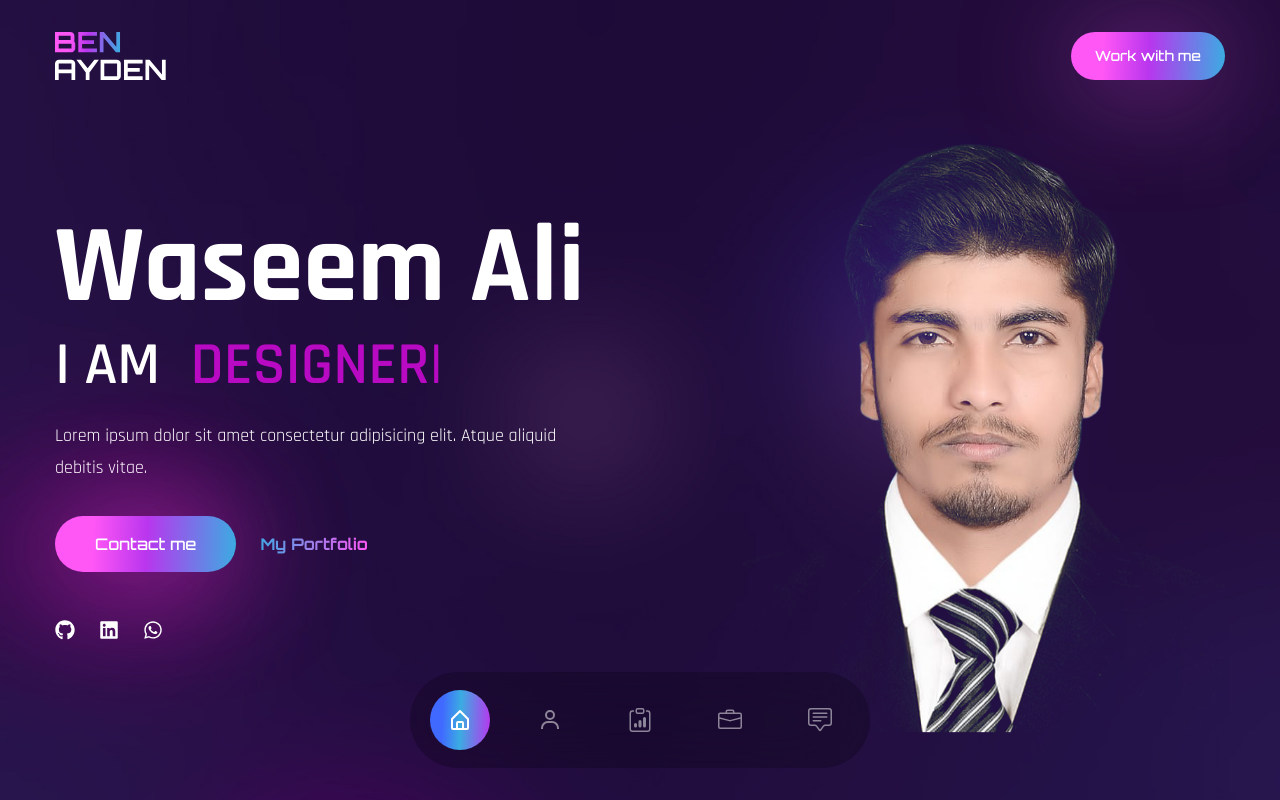
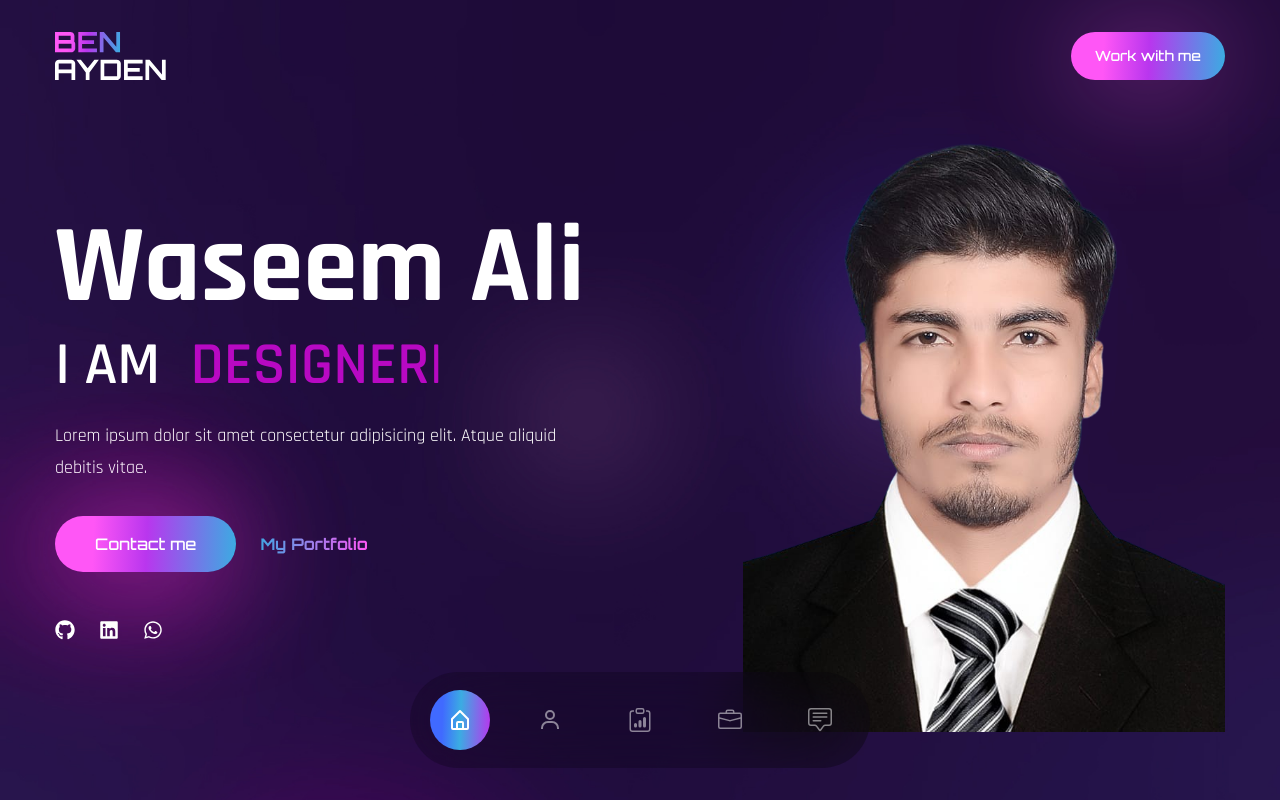
Before and after one commit to WaseemAliSargani/MyPortfolio, a React (Create React App) app: page / in a window 1280 px wide. Shown: the top 800 px of the page. Built offline with nearby package versions, Linux system fonts and the light colour scheme; the HTML template or start-up script is replaced by a standard one; a web font is replaced by a local one.

Commit message:
apply Aos

```diff
--- a/package.json
+++ b/package.json
@@ -6,6 +6,7 @@
     "@testing-library/jest-dom": "^5.16.5",
     "@testing-library/react": "^13.4.0",
     "@testing-library/user-event": "^13.5.0",
+    "aos": "^2.3.4",
     "react": "^18.2.0",
     "react-dom": "^18.2.0",
     "react-scripts": "5.0.1",
--- a/src/App.js
+++ b/src/App.js
@@ -1,4 +1,4 @@
-import React from 'react';
+import React, { useEffect } from 'react';
 // components
 import Banner from './components/Banner';
 import Header from './components/Header';
@@ -7,8 +7,17 @@ import About from './components/About';
 import Services from './components/Services';
 import Work from './components/Work';
 import Contact from './components/Contact';
+import Aos from 'aos';
+import 'aos/dist/aos.css';
 
 const App = () => {
+
+  useEffect(() => {
+    Aos.init({
+      duration: 1200, // Animation duration in milliseconds
+    });
+  }, []);
+
   return (
     <div className='bg-site bg-no-repeat bg-cover overflow-hidden'>
       <Header />
--- a/src/components/Banner.js
+++ b/src/components/Banner.js
@@ -52,7 +52,10 @@ const Banner = () => {
         </div>
 
         {/* image */}
-        <div className='hidden lg:flex flex-1 max-w-[320px] lg:max-w-[482px]'>
+        <div
+          data-aos='fade-up'
+          data-aos-delay='500'
+          className='hidden lg:flex flex-1 max-w-[320px] lg:max-w-[482px]'>
           <div className='flex-1 hidden lg:flex bg-about bg-contain bg-no-repeat h-[640px] mix-blend-lighten bg-top '></div>
         </div>
       </div>
```
Also changed, not shown: 1 other file (tests, documents, lock files or other folders).
